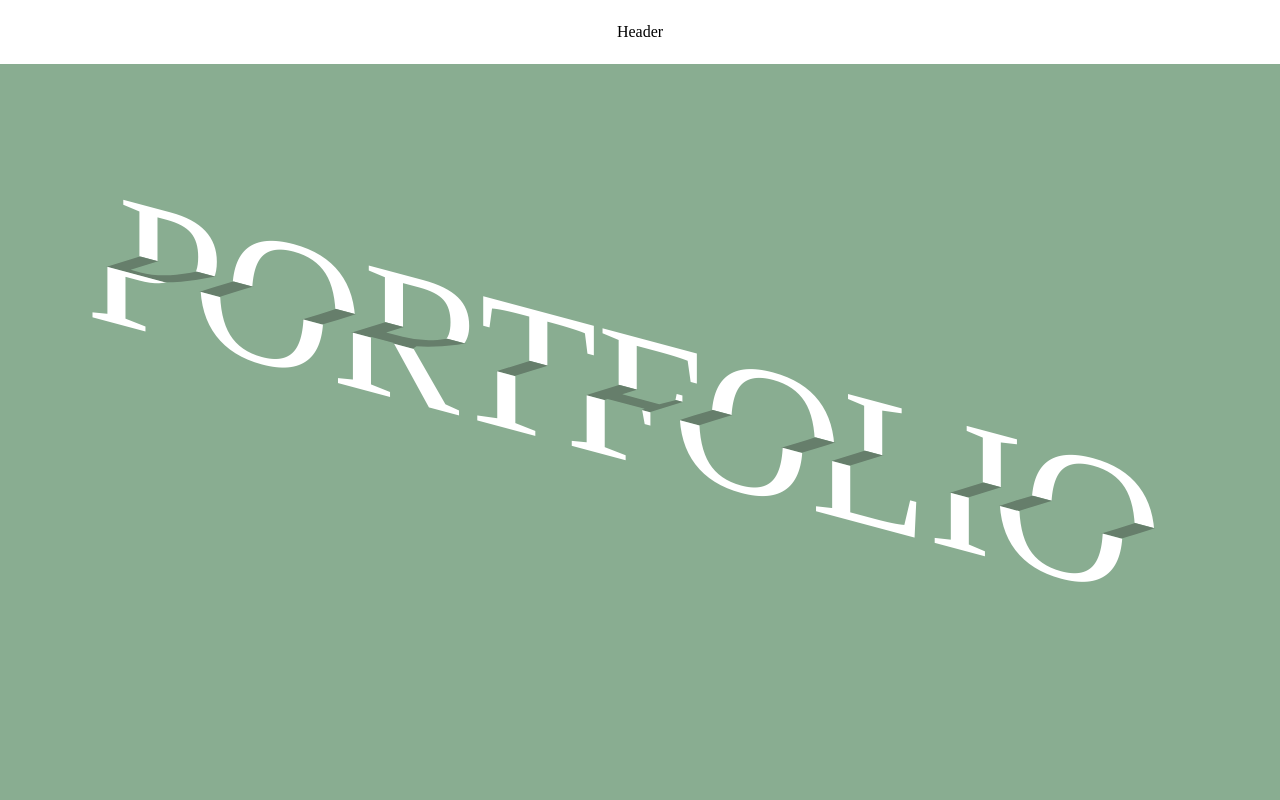
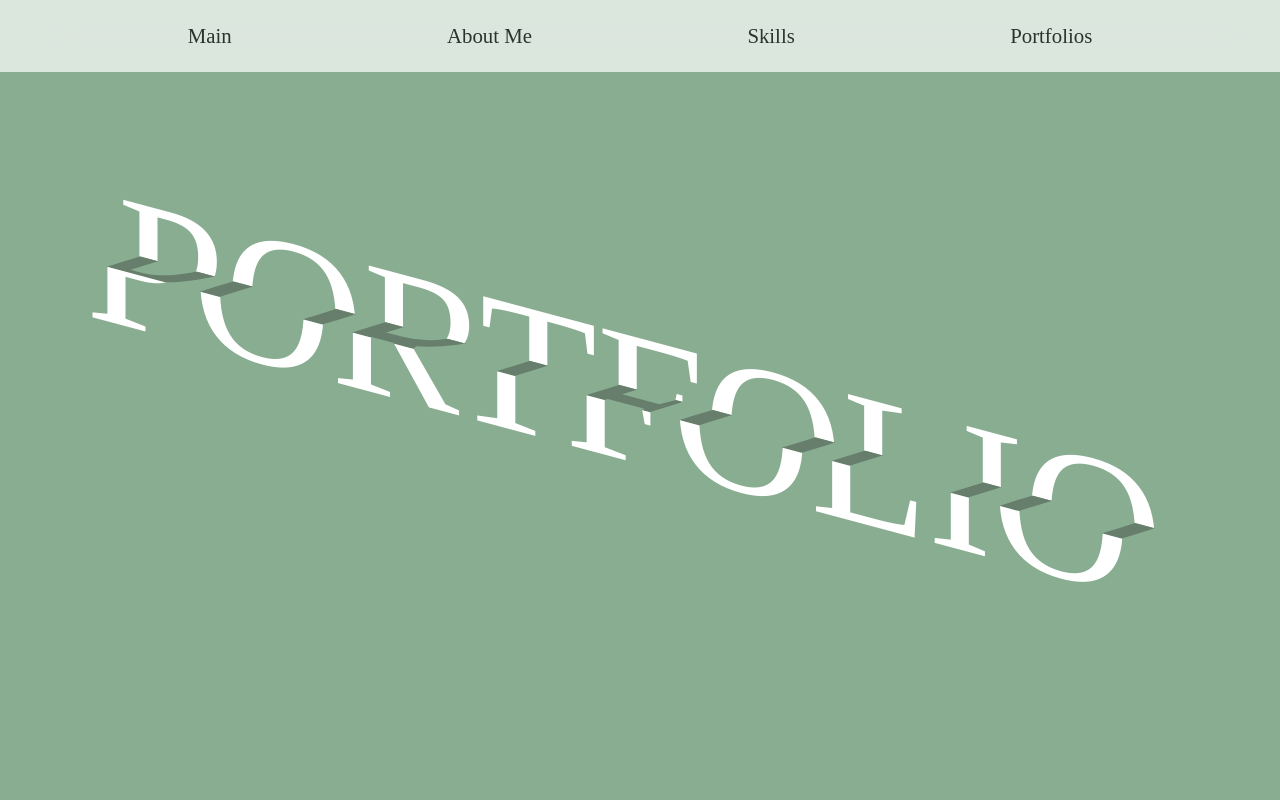
Before and after one commit to eunne2/Portfolio-site, a React (Create React App) app: page / in a window 1280 px wide. Shown: the top 800 px of the page. Built offline with nearby package versions, Linux system fonts and the light colour scheme; a web font is replaced by a local one.

Commit message:
Header 기본 이미지만(기능 수정 필요) + Skills 박스에 overflow hidden 적용

```diff
--- a/src/common/Header.js
+++ b/src/common/Header.js
@@ -1,11 +1,54 @@
+import { useEffect, useState } from "react";
+import styled from "styled-components";
 import styles from "./Header.module.css";
 
 function Header() {
+  const [isScroll, setIsScroll] = useState(false);
+  useEffect(() => {
+    window.addEventListener("scroll", () => {
+      window.pageYOffset > 0 ? setIsScroll(true) : setIsScroll(false);
+    });
+  }, [isScroll]);
+
   return (
     <section className={styles.section}>
-      <div>Header</div>
+      <Nav isScroll={isScroll}>
+        <a href="#" className={styles.menu}>
+          Main
+        </a>
+        <a href="#" className={styles.menu}>
+          About Me
+        </a>
+        <a href="#" className={styles.menu}>
+          Skills
+        </a>
+        <a href="#" className={styles.menu}>
+          Portfolios
+        </a>
+      </Nav>
     </section>
   );
 }
 
+const Nav = styled.nav`
+  position: fixed;
+  top: 0;
+  right: 0;
+  left: 0;
+  z-index: 90;
+  opacity: ${(props) => (props.isScroll ? "0.3" : "0.7")};
+  backdrop-filter: blur(30px);
+  padding: 0 5rem;
+  background: #fff;
+  display: flex;
+  align-items: center;
+  justify-content: space-around;
+  height: 4.5rem;
+  transition: all 0.2s ease-in-out;
+  font-size: 1.3rem;
+
+  @media screen and (max-width: 550px) {
+    display: none;
+`;
+
 export default Header;
--- a/src/common/Header.module.css
+++ b/src/common/Header.module.css
@@ -1,10 +1,4 @@
-.section {
-  width: 100%;
-  height: 4rem;
-  background-color: #fff;
-
-  display: flex;
-  flex-wrap: wrap;
-  align-items: center;
-  justify-content: center;
+.menu {
+  text-decoration: none;
+  color: #000;
 }
--- a/src/components/AboutMe.module.css
+++ b/src/components/AboutMe.module.css
@@ -21,6 +21,7 @@
 
   display: flex;
   flex-wrap: wrap;
+  padding-top: 4rem;
 }
 
 .container {
--- a/src/components/Main.module.css
+++ b/src/components/Main.module.css
@@ -18,6 +18,7 @@
   width: 100%;
   min-height: 100vh;
   background-color: #89ad91;
+  padding-top: 4rem;
 
   display: flex;
   flex-wrap: wrap;
--- a/src/components/Portfolios.module.css
+++ b/src/components/Portfolios.module.css
@@ -21,6 +21,7 @@
 
   display: flex;
   flex-wrap: wrap;
+  padding-top: 4rem;
 }
 
 .container {
--- a/src/components/Skills.js
+++ b/src/components/Skills.js
@@ -35,7 +35,11 @@ function Skills() {
         </div>
 
         {/* skill 카드1 */}
-        <div className={styles.toggleSection} data-aos="slide-right">
+        <div
+          className={styles.toggleSection}
+          data-aos="slide-right"
+          style={{ overflow: "hidden" }}
+        >
           <div className={styles.toggleBtnBox}>
             <button
               className={styles.toggleBtn}
@@ -75,7 +79,7 @@ function Skills() {
         <div
           className={styles.toggleSection}
           data-aos="slide-left"
-          style={{ marginBottom: "3rem", overflow: "hidden" }}
+          style={{ marginBottom: "3rem" }}
         >
           <div className={styles.toggleBtnBox}>
             <button
--- a/src/components/Skills.module.css
+++ b/src/components/Skills.module.css
@@ -21,10 +21,12 @@
 
   display: flex;
   flex-wrap: wrap;
+  padding-top: 4rem;
 }
 
 .container {
   width: 100%;
+  overflow: hidden;
 }
 
 /* SKILLS */
```
